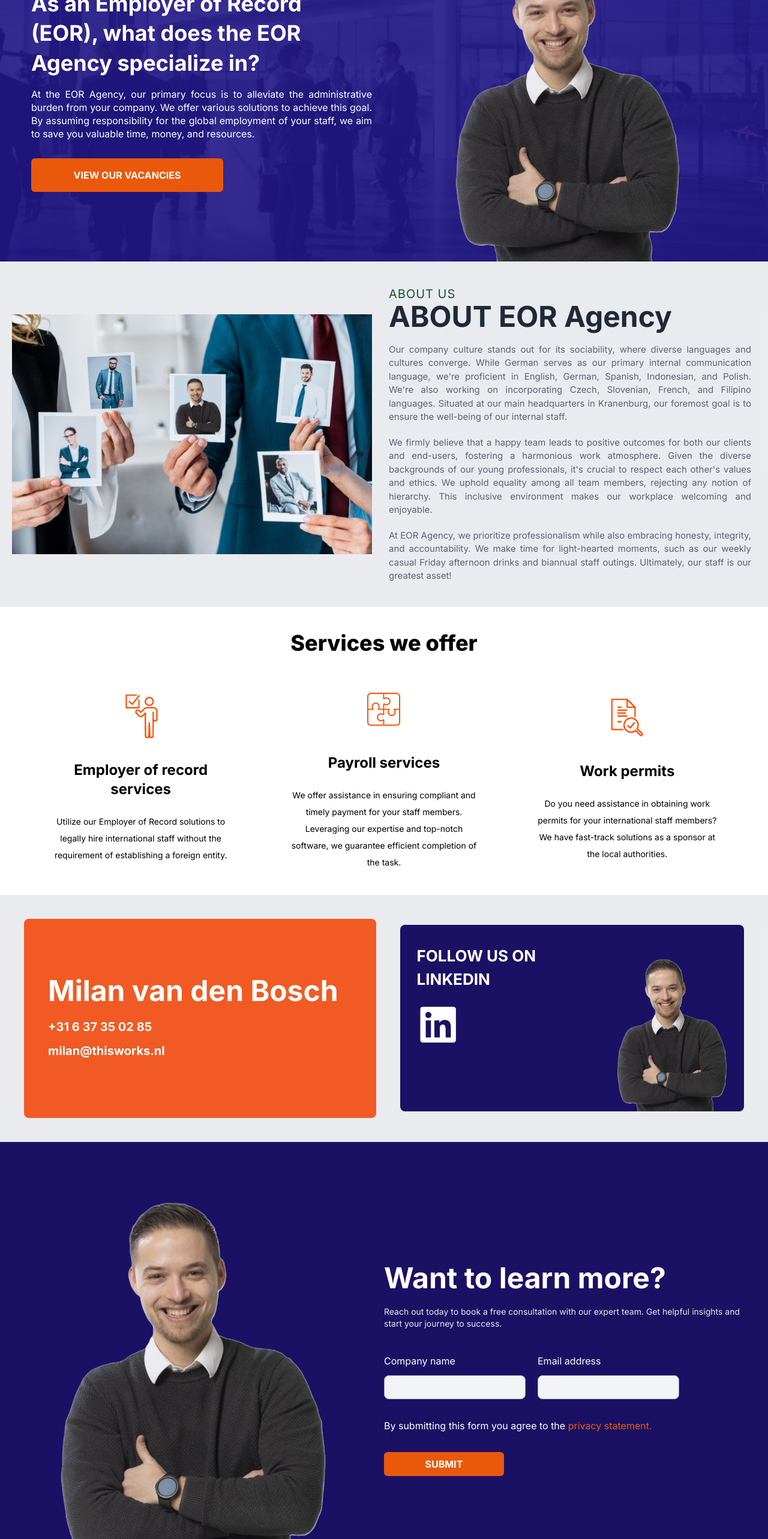
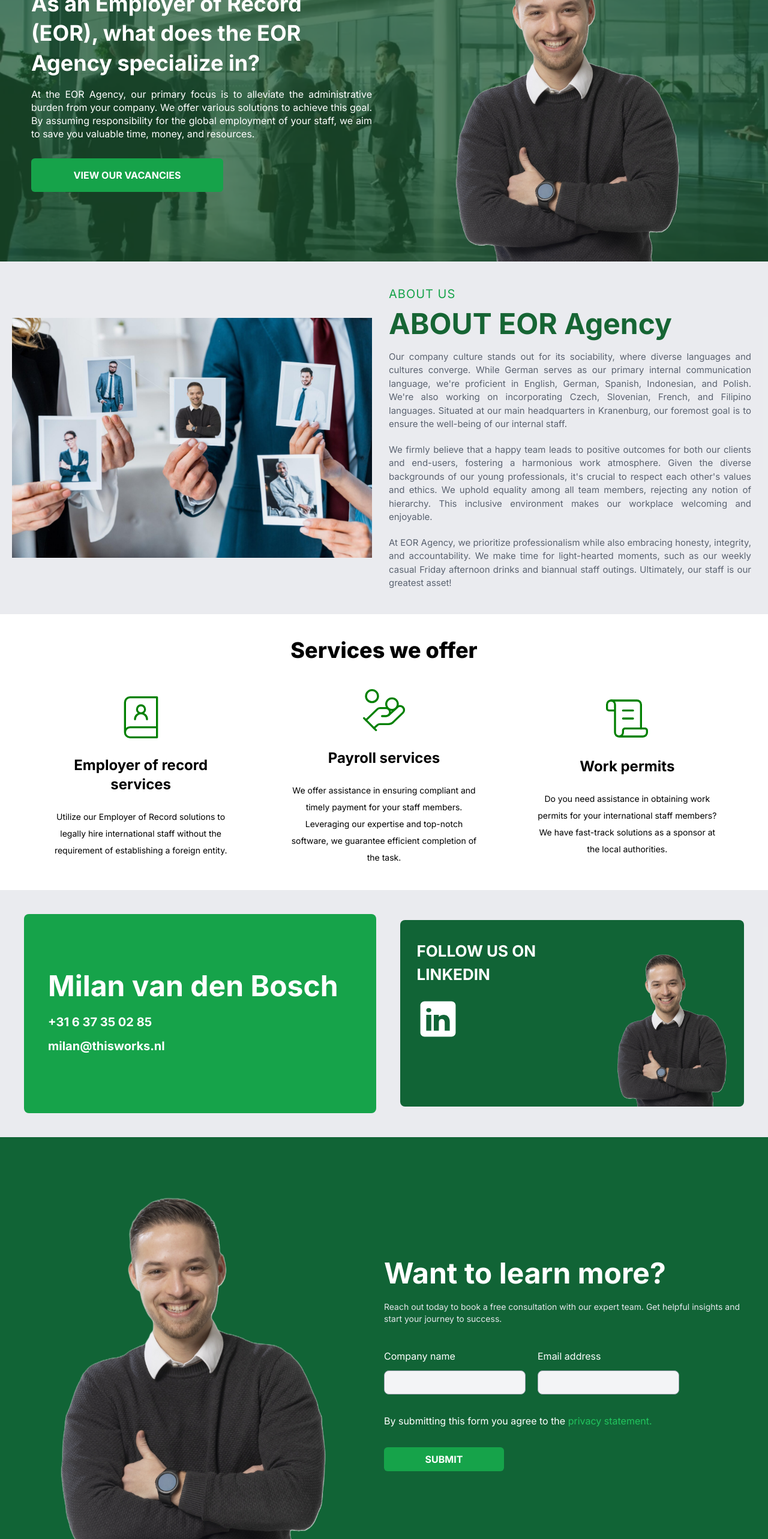
Before and after one commit to Faizan141-coder/flipjobs-fiverr, a Next.js app: page / in a window 1280 px wide. Shown: the part 234-2800 px from the top of the page at 60% size. Built offline with nearby package versions, Linux system fonts and the light colour scheme.

Commit message:
change the color scheme to green

```diff
--- a/components/about-us.tsx
+++ b/components/about-us.tsx
@@ -10,10 +10,10 @@ const AboutUs = () => {
       {/* Content Container */}
       <div className="lg:w-1/2 sm:w-full flex justify-between px-2 z-10">
         <div className="w-full flex flex-col justify-center items-start text-justify">
-          <h1 className="text-xl uppercase lg:my-0 md:my-0 sm:my-0 my-5 text-green-900 tracking-wider">
+          <h1 className="text-xl uppercase lg:my-0 md:my-0 sm:my-0 my-5 lg:mb-3 md:mb-3 sm:mb-3 text-green-600 tracking-wider">
             About Us
           </h1>
-          <h1 className="lg:text-5xl md:text-4xl sm:text-3xl text-2xl font-bold mb-5 text-gray-800">
+          <h1 className="lg:text-5xl md:text-4xl sm:text-3xl text-2xl font-bold mb-5 text-green-800">
             ABOUT EOR Agency
           </h1>
           <p className="mb-5 text-[15px] text-gray-700/80">
--- a/components/contact.tsx
+++ b/components/contact.tsx
@@ -4,19 +4,19 @@ const Contact = () => {
   return (
     <div className="bg-gray-200/80 text-white">
       <div className="flex px-10 py-10 lg:space-x-10 md:space-x-10 sm:space-x-6 space-x-0 lg:flex-row md:flex-row sm:flex-row flex-col items-center justify-center">
-        <div className="w-full lg:mb-0 md:mb-0 sm:mb-0 mb-10 lg:py-24 md:py-14 sm:py-10 py-10 px-10 bg-[#f15a23] rounded-lg p-8 flex flex-col">
+        <div className="w-full lg:mb-0 md:mb-0 sm:mb-0 mb-10 lg:py-24 md:py-14 sm:py-10 py-10 px-10 bg-green-600 rounded-lg p-8 flex flex-col">
           <h1 className="lg:text-5xl md:text-3xl sm:text-3xl text-2xl font-bold">
             Milan van den Bosch
           </h1>
           <p className="text-xl leading-8 font-bold mt-5">+31 6 37 35 02 85</p>
           <p className="text-xl leading-8 font-bold mt-2">milan@thisworks.nl</p>
         </div>
-        <div className="w-full bg-[#1a1164] rounded-lg flex px-7 pt-8">
+        <div className="w-full bg-[#116436] rounded-lg flex px-7 pt-8">
           <div className="flex flex-col items-start">
             <h1 className="lg:text-[26px] md:text-[20px] sm:text-[20px] text-[16px] font-bold pb-5">
               FOLLOW US ON LINKEDIN
             </h1>
-            <Image src="/linkedin.png" alt="Linkedin" width={70} height={70} />
+            <Image src="/linkedin.svg" alt="Linkedin" width={70} height={70} />
           </div>
           <div className="ml-7">
             <Image
--- a/components/landing.tsx
+++ b/components/landing.tsx
@@ -7,7 +7,7 @@ const LandingPage = () => {
       <div className="absolute top-0 left-0 w-full h-full bg-[url('/bg.jpg')] bg-cover bg-center"></div>
 
       {/* Blue Overlay */}
-      <div className="absolute top-0 left-0 w-full h-full bg-[#231787] opacity-90"></div>
+      <div className="absolute top-0 left-0 w-full h-full bg-[#1e5631]/80 opacity-90"></div>
 
       {/* Content Container */}
       <div className="relative w-full flex lg:flex-row md:flex-row sm:flex-row flex-col justify-between px-8 z-10">
@@ -24,7 +24,7 @@ const LandingPage = () => {
             employment of your staff, we aim to save you valuable time, money,
             and resources.
           </p>
-          <button className="uppercase mt-3.5 py-4 px-16 bg-orange-600 rounded-md text-white justify-center lg:w-[320px] md:w-[320px] sm:w-[320px] w-full font-bold">
+          <button className="uppercase mt-3.5 py-4 px-16 bg-green-600 hover:bg-green-700 transition duration-100 ease-in rounded-md text-white justify-center lg:w-[320px] md:w-[320px] sm:w-[320px] w-full font-bold">
             View our vacancies
           </button>
         </div>
--- a/components/navbar.tsx
+++ b/components/navbar.tsx
@@ -26,7 +26,7 @@ const Navbar = () => {
                 key={link.route}
                 className={`${
                   isActive &&
-                  "text-green-500 hover:text-green-700 hover:scale-110 transition-transform duration-200"
+                  "text-green-600 hover:text-green-700 hover:scale-110 transition-transform duration-200"
                 } flex-center p-medium-16 whitespace-nowrap`}
               >
                 <Link href={link.route}>{link.label}</Link>
--- a/components/newsletter.tsx
+++ b/components/newsletter.tsx
@@ -5,7 +5,7 @@ const NewsLetter = () => {
   return (
     <div className="relative flex items-center">
       {/* Blue Overlay */}
-      <div className="absolute top-0 left-0 w-full h-full bg-[#1a1164]" />
+      <div className="absolute top-0 left-0 w-full h-full bg-[#116436]" />
 
       {/* Content Container */}
       <div className="relative w-full flex lg:flex-row md:flex-row sm:flex-row flex-col justify-between px-8 py-10 z-10">
@@ -47,9 +47,9 @@ const NewsLetter = () => {
           </div>
           <p className="mt-8">
             By submitting this form you agree to the{" "}
-            <span className="text-orange-600">privacy statement.</span>
+            <span className="text-green-500">privacy statement.</span>
           </p>
-          <button className="uppercase mt-8 py-2 px-16 bg-orange-600 rounded-md text-white font-bold lg:w-[200px] md:w-[200px] sm:[200px] w-full">
+          <button className="uppercase mt-8 py-2 px-16 bg-green-600 hover:bg-green-700 transition duration-100 ease-in rounded-md text-white font-bold lg:w-[200px] md:w-[200px] sm:[200px] w-full">
             Submit
           </button>
         </div>
--- a/components/services.tsx
+++ b/components/services.tsx
@@ -1,3 +1,4 @@
+import { BookUser, HandCoins, ScrollText } from "lucide-react";
 import Image from "next/image";
 
 const Services = () => {
@@ -8,12 +9,7 @@ const Services = () => {
       </h1>
       <div className="flex pb-10 px-20 lg:space-x-24 md:space-x-14 sm:space-x-10 space-x-0 lg:flex-row md:flex-row sm:flex-row flex-col items-center justify-center">
         <div className="w-full text-center flex space-y-6 flex-col items-center justify-center">
-          <Image
-            src="/icons_website-01.png"
-            alt="Icon 1"
-            width={100}
-            height={24}
-          />
+          <BookUser size={80} strokeWidth='1px' color="green" />
           <h1 className="font-bold text-2xl">Employer of record services</h1>
           <p className="text-sm leading-7">
             Utilize our Employer of Record solutions to legally hire
@@ -22,12 +18,7 @@ const Services = () => {
           </p>
         </div>
         <div className="w-full text-center flex space-y-6 flex-col items-center justify-center">
-          <Image
-            src="/icons_website-03.png"
-            alt="Icon 1"
-            width={100}
-            height={24}
-          />
+          <HandCoins size={80} strokeWidth='1px' color="green" />
           <h1 className="font-bold text-2xl">Payroll services</h1>
           <p className="text-sm leading-7">
             We offer assistance in ensuring compliant and timely payment for
@@ -36,12 +27,7 @@ const Services = () => {
           </p>
         </div>
         <div className="w-full text-center flex space-y-6 flex-col items-center justify-center">
-          <Image
-            src="/icons_website-02.png"
-            alt="Icon 1"
-            width={100}
-            height={24}
-          />
+          <ScrollText size={80} strokeWidth='1px' color="green" />
           <h1 className="font-bold text-2xl">Work permits</h1>
           <p className="text-sm leading-7">
             Do you need assistance in obtaining work permits for your
```
Also changed, not shown: public/linkedin.svg (added).
